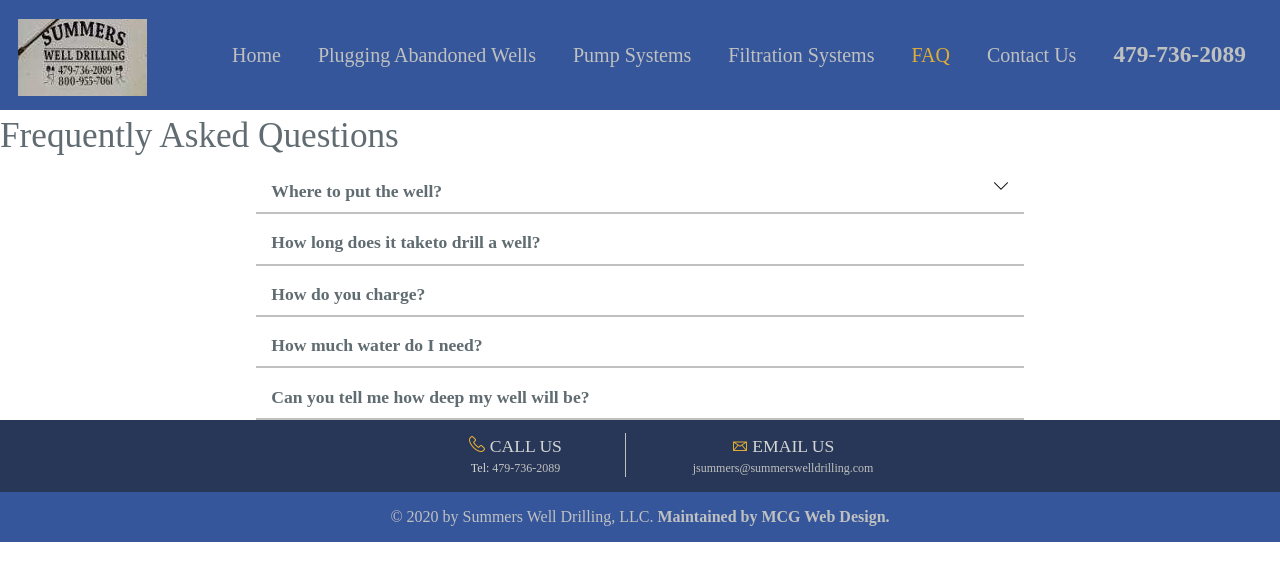
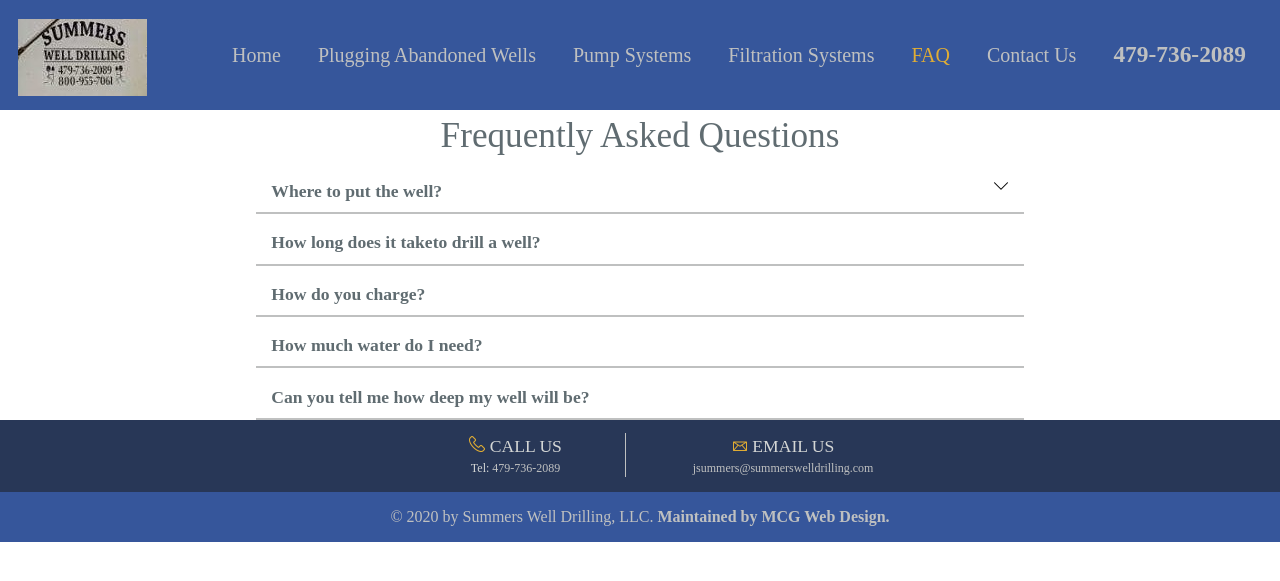
Before and after one commit to jamess999888/SummersDrilling, a Jekyll site: the page built from faq.md, in a window 1280 px wide. Shown: the top 581 px of the page. Built offline with Jekyll 4.4.1, drawn with Linux system fonts in a browser that asks for light colours; our own code applies the rules of GitHub Pages for plain Markdown files.

Commit message:
fixing header style

```diff
--- a/css/style.css
+++ b/css/style.css
@@ -1256,20 +1256,18 @@ ul.topnav li.right {
     float: right;
 }
 
-background-color: #D4D6D6;
-
-}
 #faq h1 {
     text-align: center;
 }
 
+
 /* 48em = 768px */
+
 @media (max-width: 48em) {
     ul.topnav li a {
         display: block;
         padding: 0;
     }
-
     .header .topnav {
         clear: both;
         max-height: 0;
@@ -1277,7 +1275,6 @@ background-color: #D4D6D6;
         z-index: 3;
         width: 100%;
     }
-
     .header .menu-icon {
         cursor: pointer;
         display: inline-block;
@@ -1287,53 +1284,42 @@ background-color: #D4D6D6;
         user-select: none;
         z-index: 5;
     }
-
     .header .menu-btn:checked~.topnav {
         max-height: none;
     }
-
     #hideWhenSmall {
         display: none;
     }
-
     .header .responsive-header-text {
         color: white;
         padding: 15px;
         display: inline-block;
     }
-
     .header {
         background: #36569B;
         height: 60px;
     }
-
     .content-right {
         display: none;
     }
-
     .content-left {
         width: 100%;
         text-align: center;
         margin: 0 0;
     }
-
     .mid-page-list-border {
         border-right: none;
     }
-
     .mid-page-lists span {
         width: 100%;
     }
-
     .contact-info-footer span {
         display: block;
         padding: 2% 5%;
     }
-
     .contact-info-footer-item {
         border-right: none;
     }
-
     .contact-info-footer-item:after {
         content: "";
         /* This is necessary for the pseudo element to work. */
@@ -1348,23 +1334,19 @@ background-color: #D4D6D6;
         border-bottom: 1px solid #BFC0C0;
         /* This creates the border. Replace black with whatever color you want. */
     }
-
     .bottom-block-links {
         padding: 1% 2%;
     }
-
     .bottom-block-link {
         display: block;
         width: 100%;
         height: auto;
         margin: 5% 0;
     }
-
     .bottom-block-link-header {
         height: auto;
         padding: 2% 0;
     }
-
     .bottom-block-link-content {
         margin-top: 2%;
         padding: 2%;
--- a/faq.md
+++ b/faq.md
@@ -2,7 +2,7 @@
 
 <div id="root">
     <div id="faq">
-        <h1>Frequently Asked Questions</h1>
+        <h1 class="faq-header">Frequently Asked Questions</h1>
 
         <div class="collapsible-list">
             <button class="collapsible">
```
